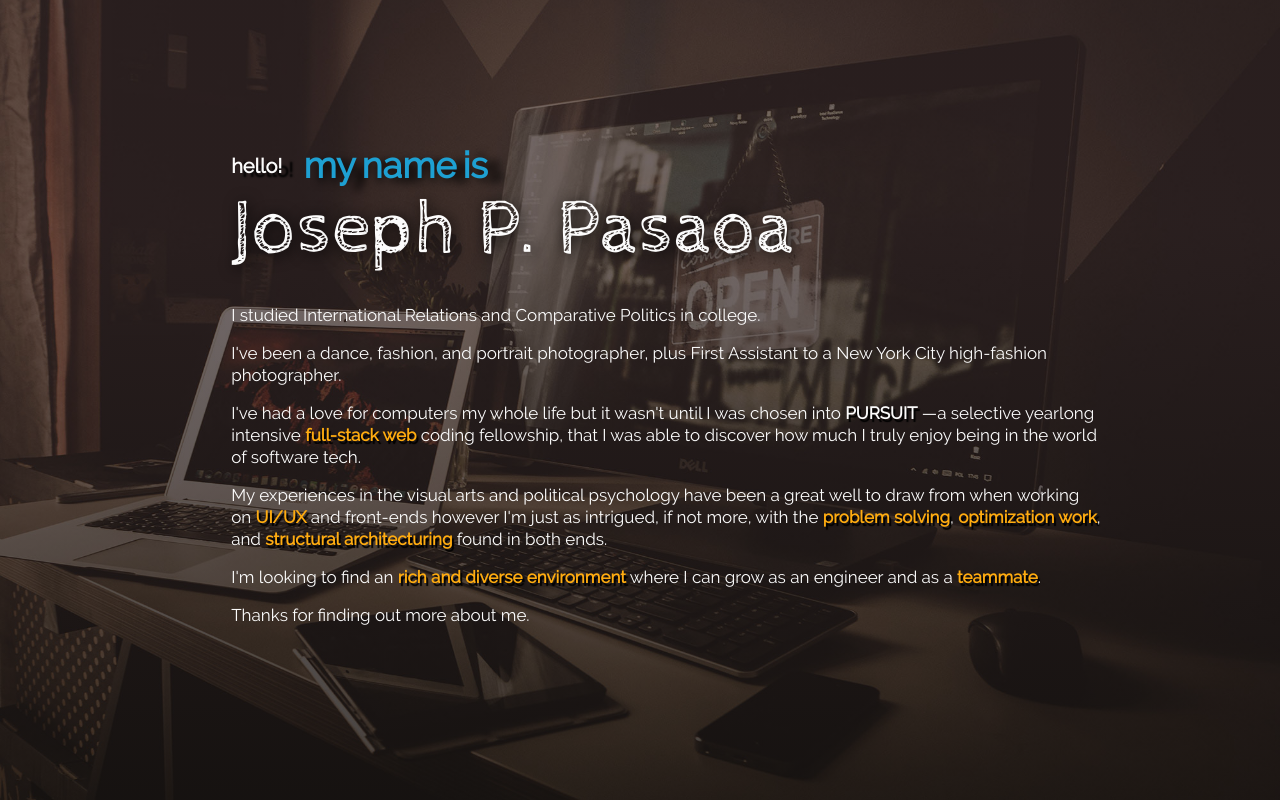
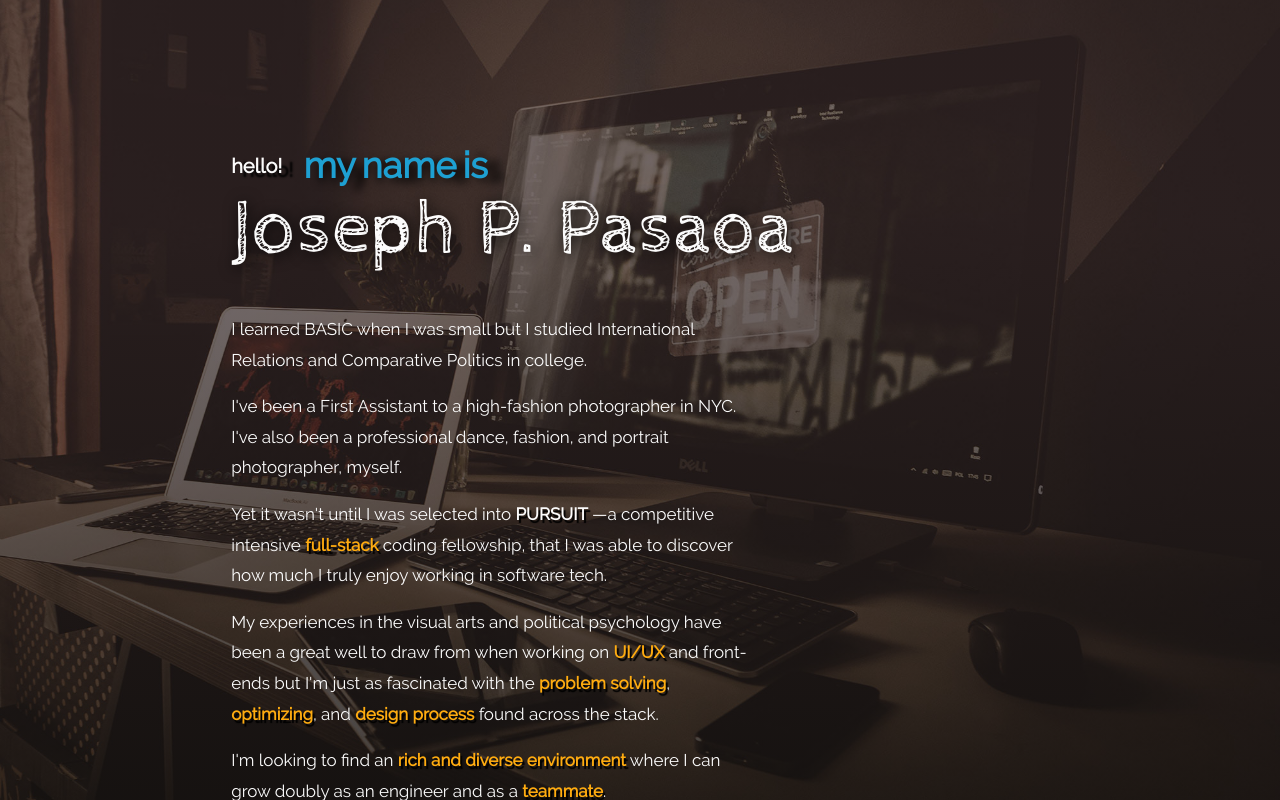
Before and after one commit to joseph-p-pasaoa/portfolio_site, a React (Create React App) app: page / in a window 1280 px wide. Built offline with nearby package versions, Linux system fonts and the light colour scheme; no server answers.

Commit message:
update Home copy

```diff
--- a/src/App.scss
+++ b/src/App.scss
@@ -630,7 +630,12 @@ h5 {
     }
 
     .text.para {
-        max-width: 87rem;
+        line-height: 1.8;
+    }
+
+    .home__aboutme {
+        margin-top: 1rem;
+        max-width: 52rem;
     }
 
     .text strong {
--- a/src/pages/HomeAboutPage.jsx
+++ b/src/pages/HomeAboutPage.jsx
@@ -51,18 +51,18 @@ const HomeAboutPage = () => {
       </Fade>
 
       <Fade cascade when={nameDelayFinished}>
-        <div>
-          <p className="text para">I studied International Relations and Comparative Politics in college.</p>
+        <div className="home__aboutme">
+          <p className="text para">I learned BASIC when I was small but I studied International Relations and Comparative Politics in college.</p>
 
-          <p className="text para">I've been a dance, fashion, and portrait photographer, plus First Assistant to a New York City high-fashion photographer.</p>
+          <p className="text para">I've been a First Assistant to a high-fashion photographer in NYC. I've also been a professional dance, fashion, and portrait photographer, myself.</p>
 
-          <p className="text para">I've had a love for computers my whole life but it wasn't until I was chosen into <a href="https://www.pursuit.org/" target="_blank" rel="noopener noreferrer" className="link--homepursuit">Pursuit</a> —a selective yearlong intensive <strong>full-stack web</strong> coding fellowship, that I was able to discover how much I truly enjoy being in the world of software tech.</p>
+          <p className="text para">Yet it wasn't until I was selected into <a href="https://www.pursuit.org/" target="_blank" rel="noopener noreferrer" className="link--homepursuit">Pursuit</a> —a competitive intensive <strong>full-stack</strong> coding fellowship, that I was able to discover how much I truly enjoy working in software tech.</p>
 
-          <p className="text para">My experiences in the visual arts and political psychology have been a great well to draw from when working on <strong>UI/UX</strong> and front-ends however I'm just as intrigued, if not more, with the <strong>problem solving</strong>, <strong>optimization work</strong>, and <strong>structural architecturing</strong> found in both ends.</p>
+          <p className="text para">My experiences in the visual arts and political psychology have been a great well to draw from when working on <strong>UI/UX</strong> and front-ends but I'm just as fascinated with the <strong>problem solving</strong>, <strong>optimizing</strong>, and <strong>design process</strong> found across the stack.</p>
 
-          <p className="text para">I'm looking to find an <strong>rich and diverse environment</strong> where I can grow as an engineer and as a <strong>teammate</strong>.</p>
+          <p className="text para">I'm looking to find an <strong>rich and diverse environment</strong> where I can grow doubly as an engineer and as a <strong>teammate</strong>.</p>
 
-          <p className="text para">Thanks for finding out more about me.</p>
+          <p className="text para">Thank you for visiting. Have a good look around!</p>
         </div>
       </Fade>
 
```
